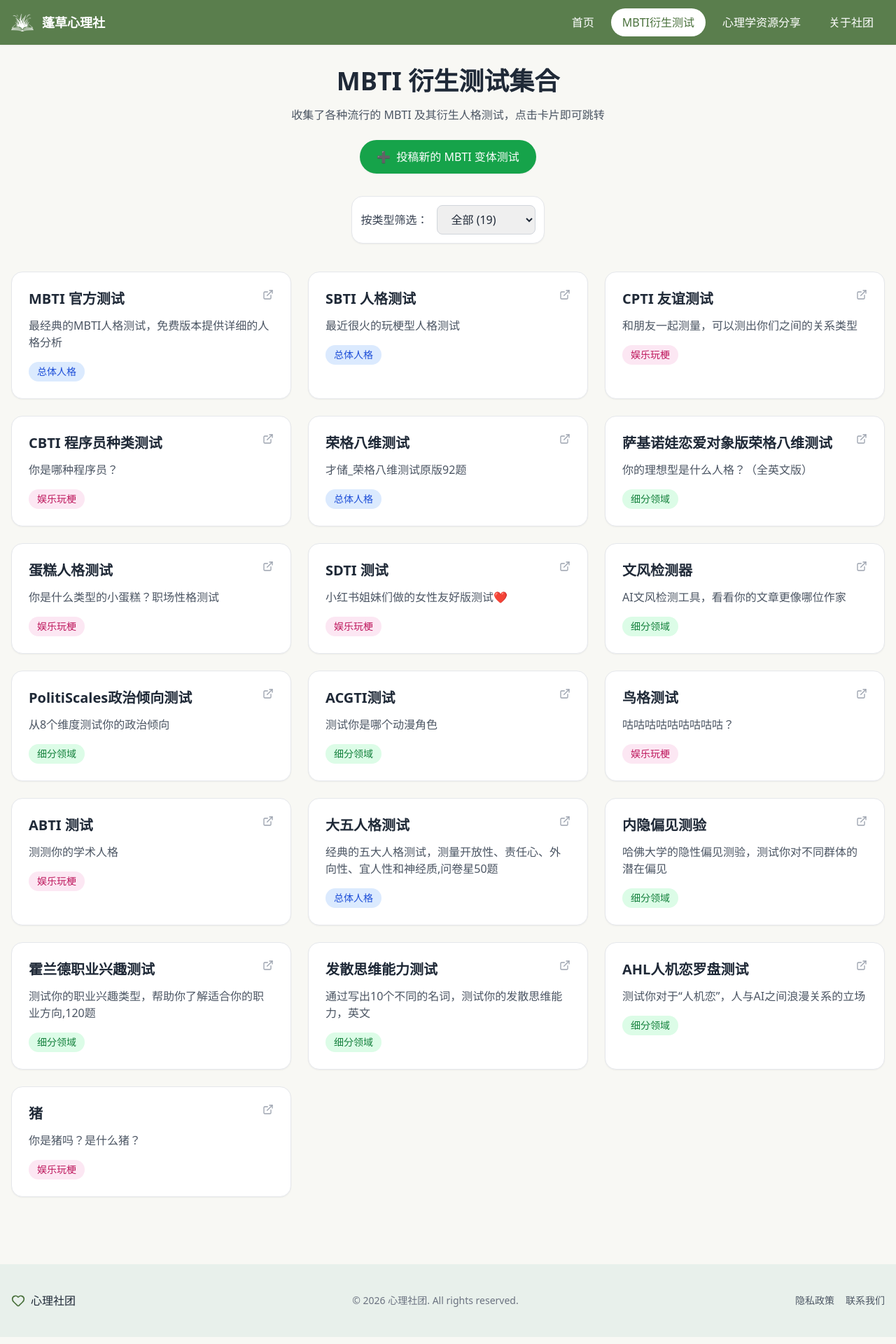
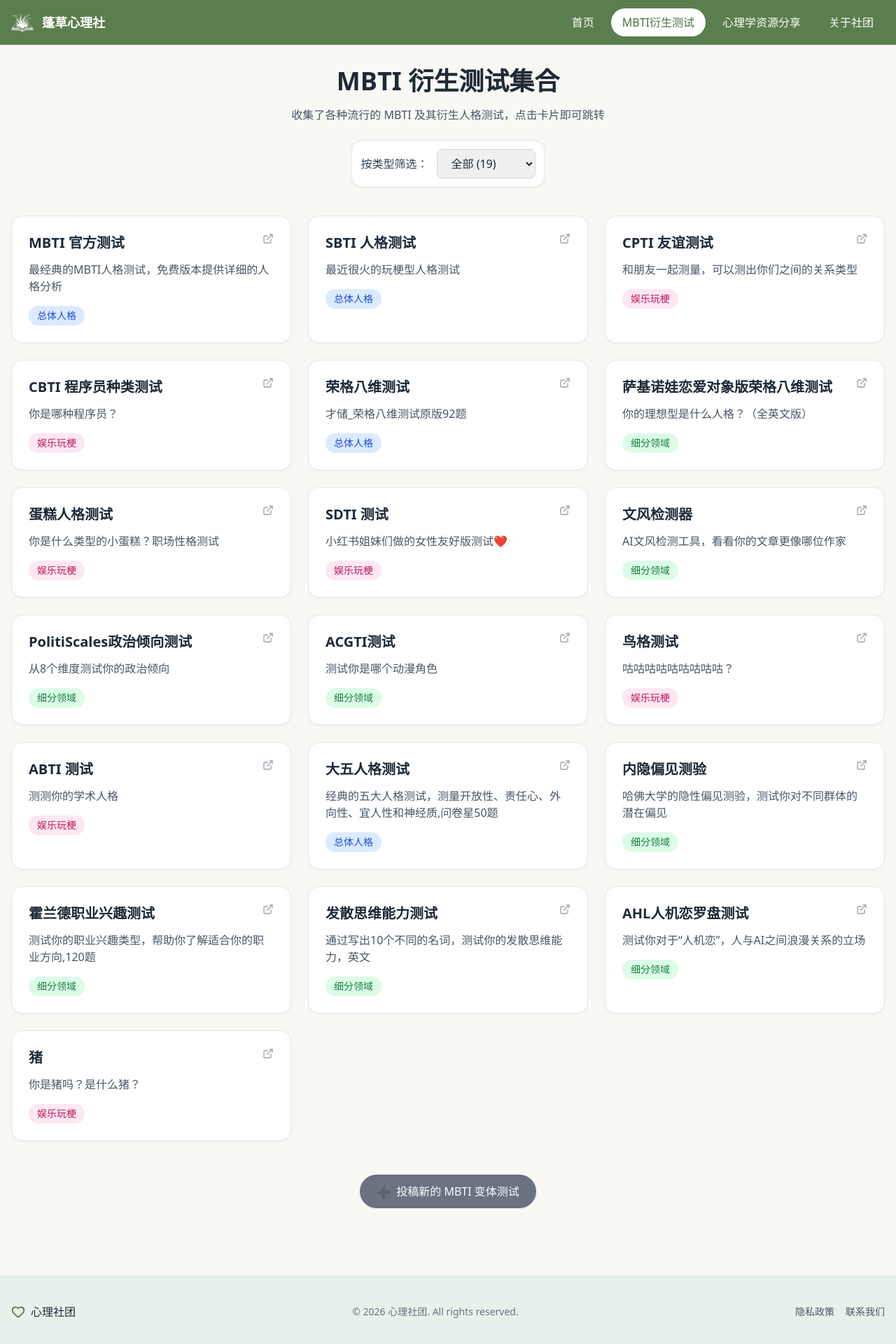
Before and after one commit to JiahuiWangEve/psych_site, a React (Vite) app: page /mbti in a window 1280 px wide. Shown: the top 1920 px of the page at 70% size. Built offline with nearby package versions, Linux system fonts and the light colour scheme.

Commit message:
调整投稿按钮位置到列表底部，灰色样式；修复语法错误

```diff
--- a/src/pages/MbtiHub.tsx
+++ b/src/pages/MbtiHub.tsx
@@ -39,18 +39,6 @@ const MbtiHub: React.FC = () => {
         <p className="text-gray-600 mb-6">
           收集了各种流行的 MBTI 及其衍生人格测试，点击卡片即可跳转
         </p>
-
-        <div className="flex flex-wrap justify-center gap-4 mb-8">
-          <a
-            href="https://docs.qq.com/form/page/DZnNDVkN4UExEYnNF"
-            target="_blank"
-            rel="noopener noreferrer"
-            className="inline-flex items-center gap-2 px-6 py-3 bg-green-600 text-white rounded-full hover:bg-green-700 transition-colors font-medium shadow-sm hover:shadow"
-          >
-            <span>➕</span>
-            投稿新的 MBTI 变体测试
-          </a>
-        </div>
 
         {/* 筛选器 */}
         <div className="inline-flex items-center gap-3 bg-white p-3 rounded-xl shadow-sm border border-gray-200">
@@ -106,6 +94,19 @@ const MbtiHub: React.FC = () => {
           没有找到该类型的测试 😕
         </div>
       )}
+
+      {/* 投稿按钮放在列表末尾，样式和跳转按钮保持一致，颜色稍灰 */}
+      <div className="flex flex-wrap justify-center gap-4 mt-12">
+        <a
+          href="https://docs.qq.com/form/page/DZnNDVkN4UExEYnNF"
+          target="_blank"
+          rel="noopener noreferrer"
+          className="inline-flex items-center gap-2 px-6 py-3 bg-gray-500 text-white rounded-full hover:bg-gray-600 transition-colors font-medium shadow-sm hover:shadow"
+        >
+          <span>➕</span>
+          投稿新的 MBTI 变体测试
+        </a>
+      </div>
     </div>
   );
 };
--- a/src/pages/ResourceHub.tsx
+++ b/src/pages/ResourceHub.tsx
@@ -169,18 +169,6 @@ const ResourceHub: React.FC = () => {
         <p className="text-gray-600 mb-6">
           收集整理了优质的心理学相关视频、文章和工具，点击卡片即可观看/访问
         </p>
-
-        <div className="flex flex-wrap justify-center gap-4 mb-7">
-          <a
-            href="https://docs.qq.com/smartsheet/form/fgBoxDHhmGZF%2Ft00i2h%2FvBF3ya?tab=t00i2h"
-            target="_blank"
-            rel="noopener noreferrer"
-            className="inline-flex items-center gap-2 px-6 py-3 bg-green-600 text-white rounded-full hover:bg-green-700 transition-colors font-medium shadow-sm hover:shadow"
-          >
-            <span>➕</span>
-            投稿分享你的心理学资源
-          </a>
-        </div>
       </div>
 
       {/* 筛选工具区 */}
@@ -280,6 +268,19 @@ const ResourceHub: React.FC = () => {
           ✨ 没有找到相关资源，试试调整筛选条件～
         </div>
       )}
+
+      {/* 投稿按钮放在列表末尾，样式和跳转按钮保持一致，颜色稍灰 */}
+      <div className="flex flex-wrap justify-center gap-4 mt-12">
+        <a
+          href="https://docs.qq.com/smartsheet/form/fgBoxDHhmGZF%2Ft00i2h%2FvBF3ya?tab=t00i2h"
+          target="_blank"
+          rel="noopener noreferrer"
+          className="inline-flex items-center gap-2 px-6 py-3 bg-gray-500 text-white rounded-full hover:bg-gray-600 transition-colors font-medium shadow-sm hover:shadow"
+        >
+          <span>➕</span>
+          投稿分享你的心理学资源
+        </a>
+      </div>
     </div>
   );
 };
```
